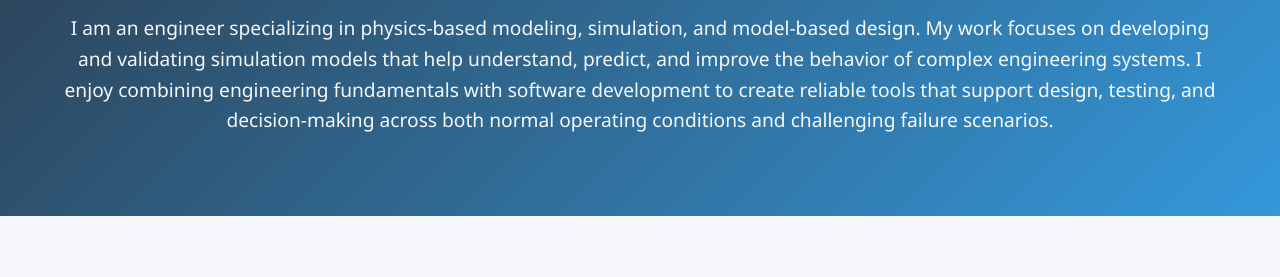
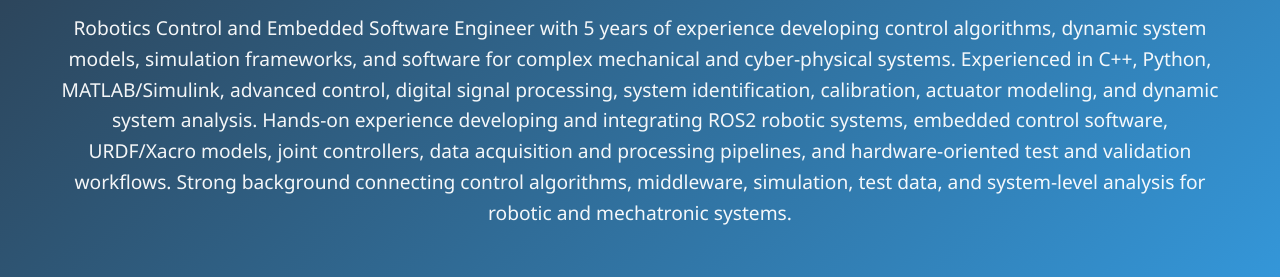
Before and after one commit to Ankitiitb/MyWebsite, a plain HTML site: page index.html in a window 1280 px wide. Shown: the part 267-544 px from the top of the page. Drawn offline with Linux system fonts and the light colour scheme.

Commit message:
updating intro
Updated hero section content to reflect professional experience and skills.

```diff
--- a/index.html
+++ b/index.html
@@ -27,7 +27,9 @@
         <div class="container">
             <div class="hero-content">
                 <h2>Hello, I'm Ankit,</h2>
-                <p>I am an engineer specializing in physics-based modeling, simulation, and model-based design. My work focuses on developing and validating simulation models that help understand, predict, and improve the behavior of complex engineering systems. I enjoy combining engineering fundamentals with software development to create reliable tools that support design, testing, and decision-making across both normal operating conditions and challenging failure scenarios.</p>
+                <p>Robotics Control and Embedded Software Engineer with 5 years of experience developing control algorithms, dynamic system models, simulation frameworks, and software for complex mechanical and cyber-physical systems. Experienced in
+C++, Python, MATLAB/Simulink, advanced control, digital signal processing, system identification, calibration, actuator modeling, and dynamic system analysis. Hands-on experience developing and integrating ROS2 robotic systems,
+embedded control software, URDF/Xacro models, joint controllers, data acquisition and processing pipelines, and hardware-oriented test and validation workflows. Strong background connecting control algorithms, middleware, simulation, test data, and system-level analysis for robotic and mechatronic systems.</p>
             </div>
         </div>
     </section>
```
